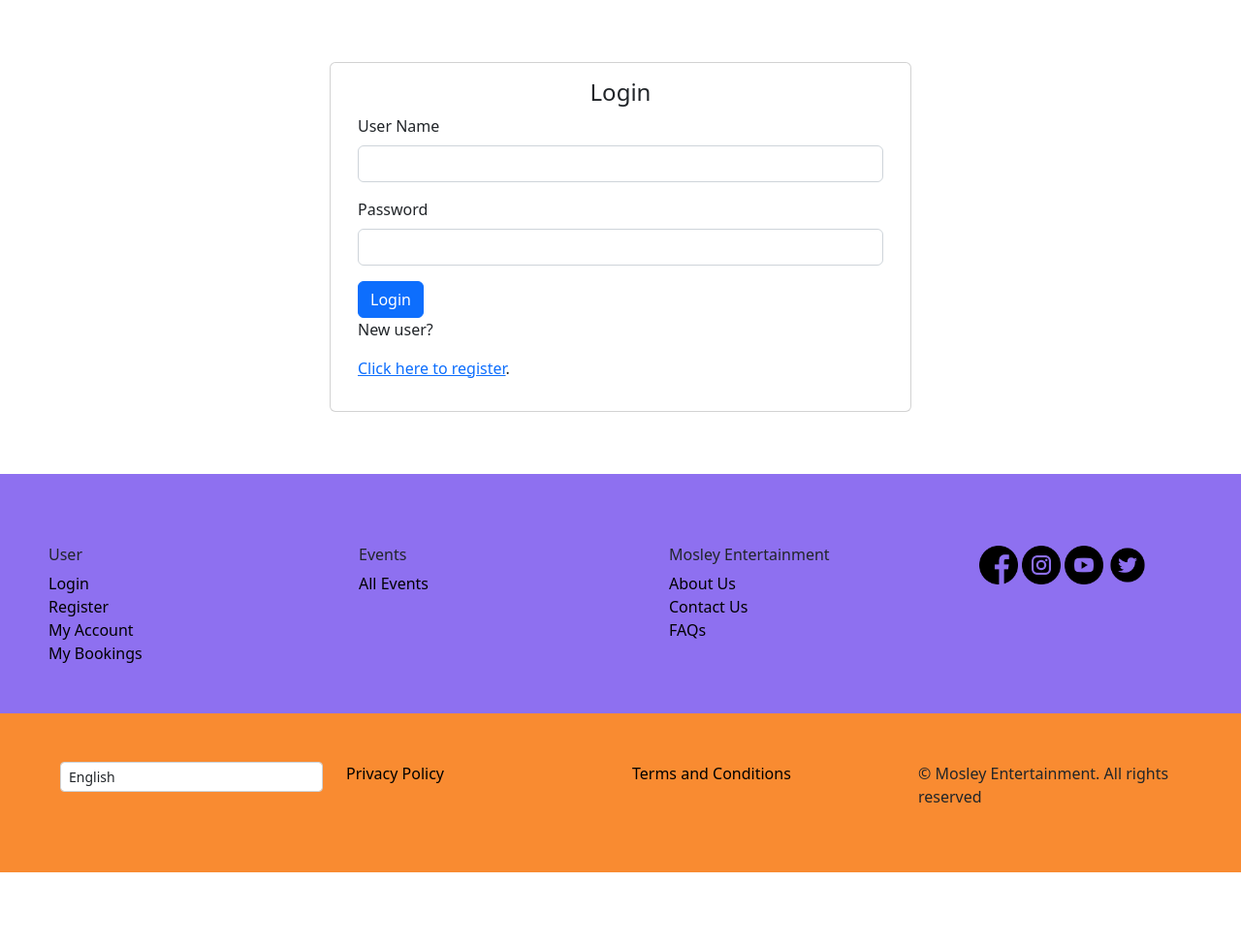
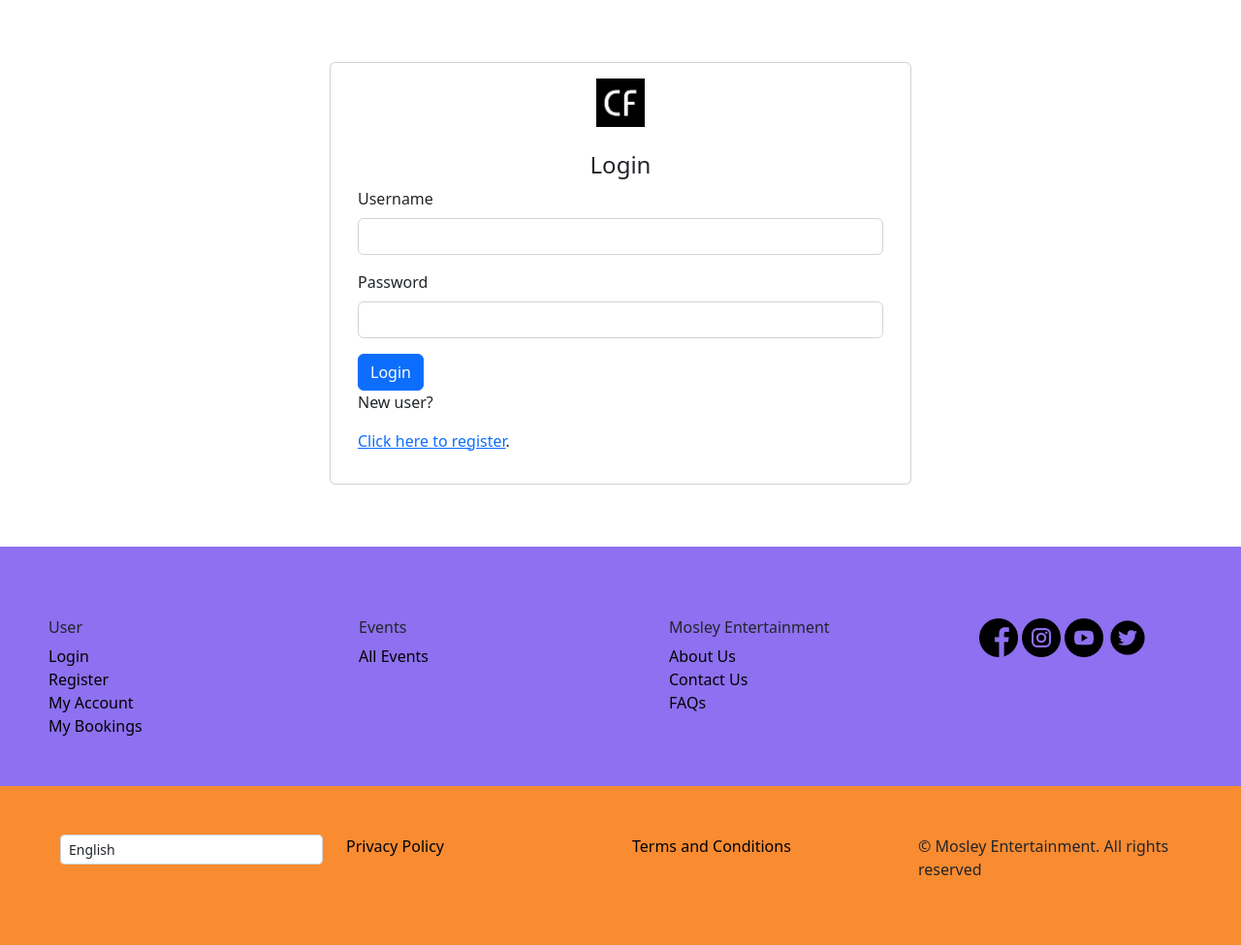
Before and after one commit to SignorRobet/iab207-assignment3, a Flask app: page /login in a window 1280 px wide. Shown: the part 77-1052 px from the top of the page at 97% size. Before the commit the page ends 977 px from the top, so only its background shows below. Run offline with Flask 2, Linux system fonts and the light colour scheme; some libraries are stand-ins or nearby versions.

Commit message:
Updated user html and form.py
Updated user html:
-added logo to login and register card

Update forms.py
-adjusted stringfield

```diff
--- a/website/forms.py
+++ b/website/forms.py
@@ -12,7 +12,7 @@ ALLOWED_IMAGE = {'PNG', 'JPG', 'png', 'jpg'}
 
 # creates the login information
 class LoginForm(FlaskForm):
-    user_name = StringField("User Name", validators=[InputRequired('Enter user name')])
+    user_name = StringField("Username", validators=[InputRequired('Enter user name')])
     password = PasswordField("Password", validators=[InputRequired('Enter user password')])
     submit = SubmitField("Login")
 
--- a/website/templates/user.html
+++ b/website/templates/user.html
@@ -25,7 +25,10 @@
         <div class="card" style="width: 600px; margin-top: 5%; margin-bottom: 5%">
             <div class="card-body">
                 <div class="page-header">
-                    <h4 style="text-align: center;">{{heading}}</h4>
+                    <div style="text-align: center;">
+                        <img class="img-fluid nav-logo" src="/static/img/concert-finder-logo-white.png" alt="Concert Finder" style="background-color: black; height: 50px; width: auto; margin-left: auto; margin-right: auto; margin-bottom: 25px" >
+                    </div>
+                        <h4 style="text-align: center;">{{heading}}</h4>
                 </div>
                 {{render_form(form)}}
                 <!-- When you have login form, then do show the user a link to register -->
```
